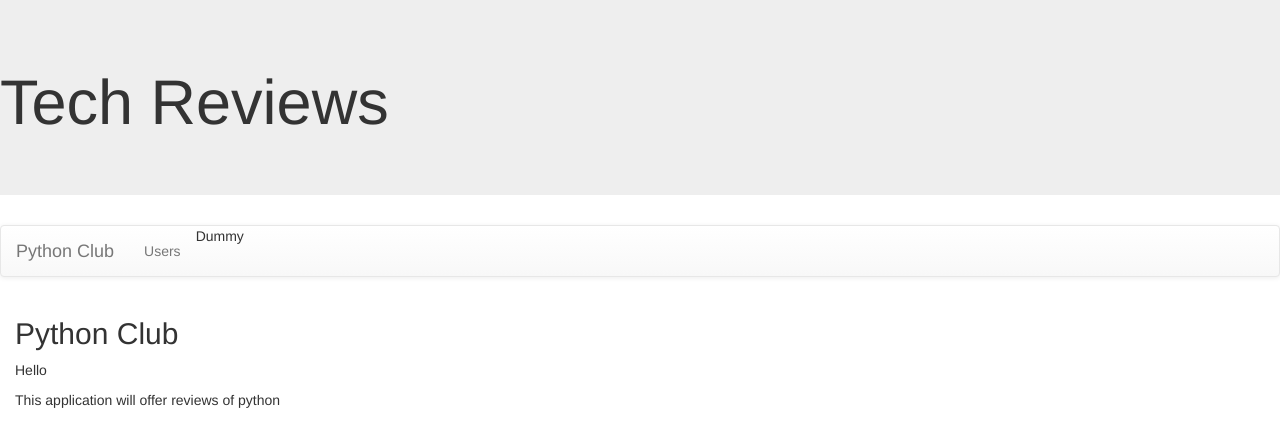
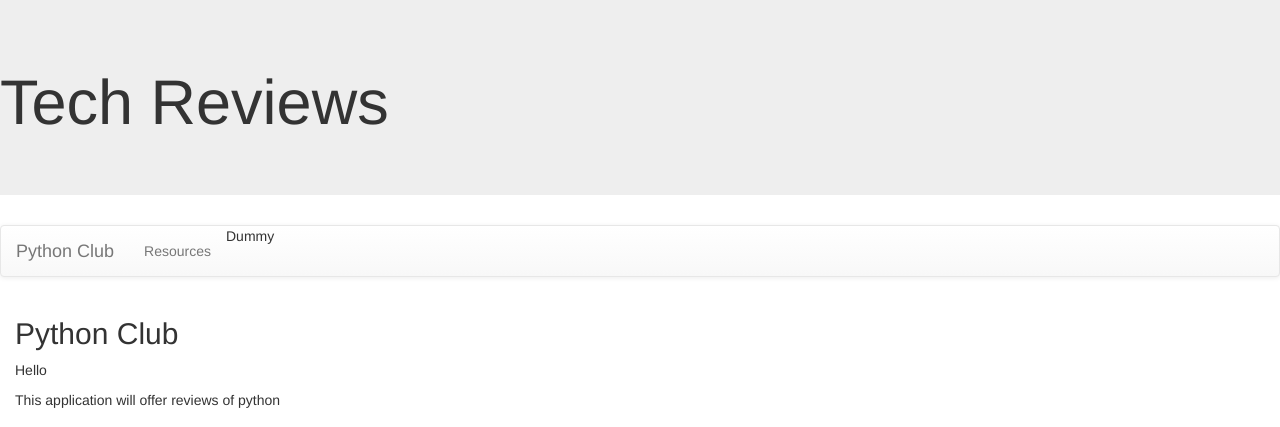
Before and after one commit to carlianderson/PythonClub, a Django app: page /club/ in a window 1280 px wide. Shown: the top 427 px of the page. Run offline with Django 4.2, Linux system fonts and the light colour scheme; some libraries are stand-ins or nearby versions.

Commit message:
correct users to resources

```diff
--- a/club/templates/base.html
+++ b/club/templates/base.html
@@ -16,7 +16,7 @@
 <a class="navbar-brand" href="{% url 'index' %}">Python Club</a>
 </div>
 <ul class="nav navbar-nav">
-<li><a href="{% url 'users' %}">Users</a></li>
+<li><a href="{% url 'resources' %}">Resources</a></li>
 <li>Dummy</li>
 </ul>
 </div>
--- a/club/urls.py
+++ b/club/urls.py
@@ -3,5 +3,5 @@ from . import views
 
 urlpatterns = [
    path('', views.index, name='index'),
-   path('club/', views.users, name='users')
+   path('club/', views.resources, name='resources')
 ]
--- a/club/views.py
+++ b/club/views.py
@@ -8,3 +8,7 @@ def index(request):
 def users(request):
     user_list=User.objects.all()
     return render(request, 'club/users.html', {'user_list':user_list})
+
+def resources(request):
+    resource_list=Resource.objects.all()
+    return render(request, 'club/resources.html', {'resource_list':resource_list})
```
Also changed, not shown: club/templates/club/resources.html (added, +9 -0 lines).
